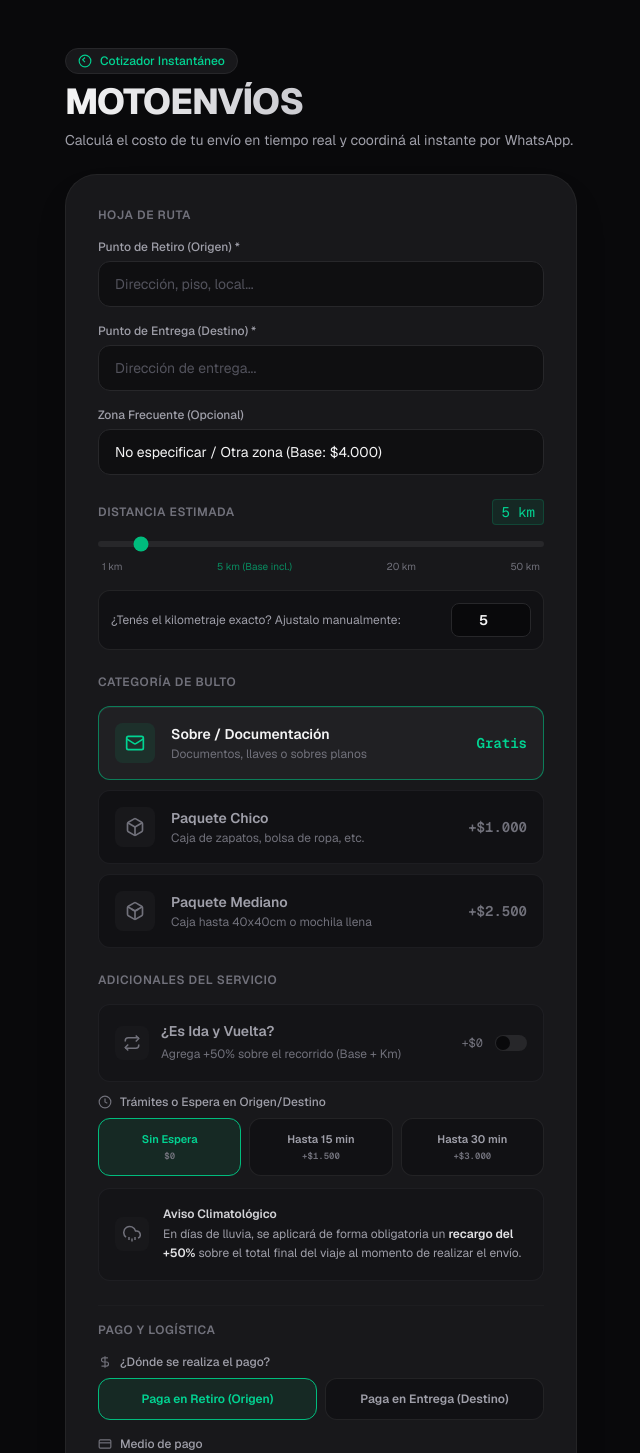
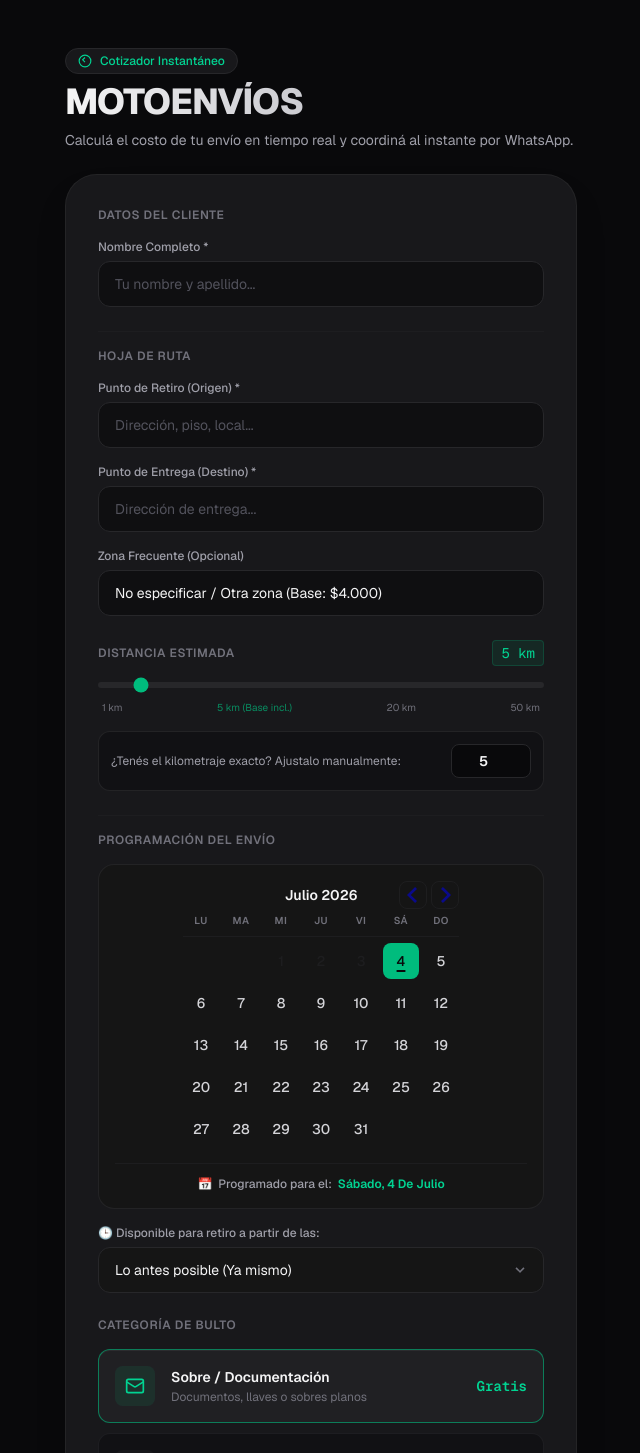
Before and after one commit to valenruffo/mensajeria-motos, a Next.js app: page / in a window 1280 px wide. Shown: the top 1453 px of the page, without its empty margins (319-959 px from the left). Built offline with nearby package versions, Linux system fonts and the light colour scheme.

Commit message:
feat: solicitar nombre del cliente y modulo de programacion de fecha y hora

```diff
--- a/app/page.js
+++ b/app/page.js
@@ -1,8 +1,16 @@
 "use client";
 
 import React, { useState, useMemo } from "react";
+import { DayPicker } from "react-day-picker";
+import "react-day-picker/dist/style.css";
+import { format } from "date-fns";
+import { es } from "date-fns/locale";
 
 // CONFIGURACIÓN CONSTANTE (Fuente de verdad)
+const configAdmin = {
+  anularDiaActual: false, // Cambiar a true para obligar a programar desde mañana
+};
+
 const WHATSAPP_NUMBER = "5491112345678"; // Reemplazar por el número de WhatsApp de destino (código de país + número, ej: 549...)
 const PRECIO_BASE_GENERAL = 4000;
 const PRECIO_KM_EXTRA = 400;
@@ -39,12 +47,29 @@ const CATEGORIAS_BULTO = [
 
 export default function CotizadorMotoenvios() {
   // ESTADOS DEL FORMULARIO
+  const [nombreCompleto, setNombreCompleto] = useState("");
   const [origen, setOrigen] = useState("");
   const [destino, setDestino] = useState("");
   const [notas, setNotas] = useState("");
   const [zonaFrecuente, setZonaFrecuente] = useState("general");
   const [distanciaKm, setDistanciaKm] = useState(5);
   const [bultoId, setBultoId] = useState("sobre");
+
+  // FECHA Y HORA DE PROGRAMACIÓN
+  const today = new Date();
+  const startOfToday = new Date(today.getFullYear(), today.getMonth(), today.getDate());
+
+  const defaultDate = useMemo(() => {
+    if (configAdmin.anularDiaActual) {
+      const tomorrow = new Date(today);
+      tomorrow.setDate(today.getDate() + 1);
+      return tomorrow;
+    }
+    return today;
+  }, []);
+
+  const [fechaEnvio, setFechaEnvio] = useState(defaultDate);
+  const [horaInicio, setHoraInicio] = useState("Lo antes posible (Ya mismo)");
 
   // ADICIONALES
   const [esIdaYVuelta, setEsIdaYVuelta] = useState(false);
@@ -56,9 +81,19 @@ export default function CotizadorMotoenvios() {
 
   // ERRORES DE VALIDACIÓN
   const [errors, setErrors] = useState({
+    nombre: false,
     origen: false,
     destino: false,
   });
+
+  // CONFIGURACIÓN DE FECHAS DESHABILITADAS
+  const disabledDays = useMemo(() => {
+    const matchers = [{ before: startOfToday }];
+    if (configAdmin.anularDiaActual) {
+      matchers.push(startOfToday);
+    }
+    return matchers;
+  }, []);
 
   // ENCONTRAR CONFIGURACIÓN SELECCIONADA
   const zonaSeleccionada = useMemo(() => {
@@ -107,17 +142,23 @@ export default function CotizadorMotoenvios() {
     e.preventDefault();
 
     // Validaciones a prueba de errores
+    const hasNombreError = !nombreCompleto.trim();
     const hasOrigenError = !origen.trim();
     const hasDestinoError = !destino.trim();
 
     setErrors({
+      nombre: hasNombreError,
       origen: hasOrigenError,
       destino: hasDestinoError,
     });
 
-    if (hasOrigenError || hasDestinoError) {
+    if (hasNombreError || hasOrigenError || hasDestinoError) {
       // Hacer scroll al primer error de manera suave en móvil
-      const firstError = document.getElementById(hasOrigenError ? "origen-input" : "destino-input");
+      let firstErrorId = "nombre-input";
+      if (!hasNombreError) {
+        firstErrorId = hasOrigenError ? "origen-input" : "destino-input";
+      }
+      const firstError = document.getElementById(firstErrorId);
       if (firstError) {
         firstError.focus();
         firstError.scrollIntoView({ behavior: "smooth", block: "center" });
@@ -135,9 +176,14 @@ export default function CotizadorMotoenvios() {
     const txtLugarPago = lugarPago === "retiro" ? "PAGA EN RETIRO (ORIGEN)" : "PAGA EN ENTREGA (DESTINO)";
     const txtMedioPago = medioPago === "efectivo" ? "EFECTIVO" : "MERCADO PAGO / TRANSFERENCIA";
 
+    const fechaFormateada = fechaEnvio ? format(fechaEnvio, "EEEE, d 'de' MMMM", { locale: es }) : "No especificada";
+
     const mensaje = `🏍️ *NUEVO PEDIDO DE ENVÍO*
+👤 *Cliente:* ${nombreCompleto.trim()}
 
 📍 *HOJA DE RUTA:*
+• 📅 *Fecha del envío:* ${fechaFormateada}
+• 🕒 *Retirar desde:* ${horaInicio}
 • 🟢 *Origen/Retiro:* ${origen.trim()}
 • 🔴 *Destino/Entrega:* ${destino.trim()}
 
@@ -189,8 +235,36 @@ _Aviso: El precio final puede variar si hay demoras extras en el lugar o cambios
         {/* FORMULARIO PRINCIPAL */}
         <form onSubmit={handleSubmit} className="bg-zinc-900 border border-zinc-800/80 rounded-[2rem] p-6 md:p-8 flex flex-col gap-6 shadow-[0_20px_40px_-15px_rgba(0,0,0,0.3)]">
 
+          {/* DATOS DEL CLIENTE */}
+          <div className="flex flex-col gap-4">
+            <h2 className="text-xs uppercase tracking-wider font-semibold text-zinc-500">
+              Datos del Cliente
+            </h2>
+            <div className="flex flex-col gap-1.5">
+              <label htmlFor="nombre-input" className="text-xs text-zinc-400 font-medium">
+                Nombre Completo *
+              </label>
+              <input
+                id="nombre-input"
+                type="text"
+                placeholder="Tu nombre y apellido..."
+                value={nombreCompleto}
+                onChange={(e) => {
+                  setNombreCompleto(e.target.value);
+                  if (e.target.value.trim()) setErrors((prev) => ({ ...prev, nombre: false }));
+                }}
+                className={`w-full bg-zinc-950/60 border ${
+                  errors.nombre ? "border-red-500 focus:border-red-500" : "border-zinc-800 focus:border-emerald-500/80"
+                } rounded-xl px-4 py-3 text-sm text-zinc-100 placeholder-zinc-600 focus:outline-none transition-colors duration-200`}
+              />
+              {errors.nombre && (
+                <span className="text-xs text-red-400 mt-0.5">El nombre es obligatorio.</span>
+              )}
+            </div>
+          </div>
+
           {/* HOJA DE RUTA */}
-          <div className="flex flex-col gap-4">
+          <div className="flex flex-col gap-4 border-t border-zinc-800/40 pt-4">
             <h2 className="text-xs uppercase tracking-wider font-semibold text-zinc-500">
               Hoja de Ruta
             </h2>
@@ -307,6 +381,85 @@ _Aviso: El precio final puede variar si hay demoras extras en el lugar o cambios
                 }}
                 className="w-20 text-center bg-zinc-950 border border-zinc-800 focus:border-emerald-500/80 rounded-lg py-1.5 text-sm font-semibold text-zinc-100 focus:outline-none"
               />
+            </div>
+          </div>
+
+          {/* PROGRAMACIÓN */}
+          <div className="flex flex-col gap-4 border-t border-zinc-800/40 pt-4">
+            <h2 className="text-xs uppercase tracking-wider font-semibold text-zinc-500">
+              Programación del Envío
+            </h2>
+
+            <div className="flex flex-col items-center justify-center p-4 bg-[#151515] border border-zinc-800/80 rounded-2xl w-full">
+              <DayPicker
+                mode="single"
+                selected={fechaEnvio}
+                onSelect={(date) => date && setFechaEnvio(date)}
+                disabled={disabledDays}
+                locale={es}
+                classNames={{
+                  months: "flex flex-col sm:flex-row gap-4 justify-center w-full",
+                  month: "space-y-4 w-full",
+                  month_caption: "flex justify-center pt-1 relative items-center mb-2",
+                  caption_label: "text-sm font-semibold text-zinc-100 capitalize",
+                  nav: "space-x-1 flex items-center absolute right-0 top-0",
+                  button_previous: "h-7 w-7 bg-transparent p-0 opacity-50 hover:opacity-100 text-zinc-400 hover:text-zinc-100 flex items-center justify-center rounded-lg border border-zinc-800 transition-colors cursor-pointer",
+                  button_next: "h-7 w-7 bg-transparent p-0 opacity-50 hover:opacity-100 text-zinc-400 hover:text-zinc-100 flex items-center justify-center rounded-lg border border-zinc-800 transition-colors cursor-pointer",
+                  weekdays: "flex justify-between w-full border-b border-zinc-800/50 pb-2",
+                  weekday: "text-zinc-500 rounded-md w-9 font-semibold text-[10px] text-center uppercase tracking-wider",
+                  week: "flex w-full mt-1.5 gap-1 justify-between",
+                  day: "h-9 w-9 text-center text-sm p-0 relative flex items-center justify-center rounded-lg text-zinc-300 hover:bg-zinc-800 hover:text-zinc-100 transition-all font-medium cursor-pointer",
+                  today: "underline decoration-2 underline-offset-4 text-emerald-400 font-bold",
+                  selected: "bg-emerald-500 text-zinc-950 font-bold hover:bg-emerald-400 hover:text-zinc-950 rounded-lg",
+                  disabled: "text-zinc-700 opacity-20 cursor-not-allowed hover:bg-transparent hover:text-zinc-700",
+                  outside: "text-zinc-600 opacity-40",
+                }}
+              />
+
+              {fechaEnvio && (
+                <div className="text-xs text-zinc-400 mt-4 text-center font-medium border-t border-zinc-800/50 pt-3 w-full flex items-center justify-center gap-1.5">
+                  <span>📅</span>
+                  <span>Programado para el:</span>
+                  <span className="text-emerald-400 capitalize font-semibold">
+                    {format(fechaEnvio, "EEEE, d 'de' MMMM", { locale: es })}
+                  </span>
+                </div>
+              )}
+            </div>
+
+            {/* HORA DE INICIO */}
+            <div className="flex flex-col gap-1.5">
+              <label htmlFor="hora-select" className="text-xs text-zinc-400 font-medium">
+                🕒 Disponible para retiro a partir de las:
+              </label>
+              <div className="relative">
+                <select
+                  id="hora-select"
+                  value={horaInicio}
+                  onChange={(e) => setHoraInicio(e.target.value)}
+                  className="w-full bg-[#151515] border border-zinc-800 focus:border-emerald-500/80 rounded-xl px-4 py-3 text-sm text-zinc-100 focus:outline-none transition-colors duration-200 cursor-pointer appearance-none"
+                >
+                  <option value="Lo antes posible (Ya mismo)">Lo antes posible (Ya mismo)</option>
+                  <option value="08:00 hs">08:00 hs</option>
+                  <option value="09:00 hs">09:00 hs</option>
+                  <option value="10:00 hs">10:00 hs</option>
+                  <option value="11:00 hs">11:00 hs</option>
+                  <option value="12:00 hs">12:00 hs</option>
+                  <option value="13:00 hs">13:00 hs</option>
+                  <option value="14:00 hs">14:00 hs</option>
+                  <option value="15:00 hs">15:00 hs</option>
+                  <option value="16:00 hs">16:00 hs</option>
+                  <option value="17:00 hs">17:00 hs</option>
+                  <option value="18:00 hs">18:00 hs</option>
+                  <option value="19:00 hs">19:00 hs</option>
+                  <option value="20:00 hs">20:00 hs</option>
+                </select>
+                <div className="absolute inset-y-0 right-0 flex items-center px-4 pointer-events-none text-zinc-500">
+                  <svg className="fill-current h-4 w-4" xmlns="http://www.w3.org/2000/svg" viewBox="0 0 20 20">
+                    <path d="M9.293 12.95l.707.707L15.657 8l-1.414-1.414L10 10.828 5.757 6.586 4.343 8z" />
+                  </svg>
+                </div>
+              </div>
             </div>
           </div>
 
--- a/package.json
+++ b/package.json
@@ -9,8 +9,10 @@
     "lint": "eslint"
   },
   "dependencies": {
+    "date-fns": "^4.4.0",
     "next": "16.2.10",
     "react": "19.2.4",
+    "react-day-picker": "^10.0.1",
     "react-dom": "19.2.4"
   },
   "devDependencies": {
```
Also changed, not shown: 1 other file (tests, documents, lock files or other folders).
